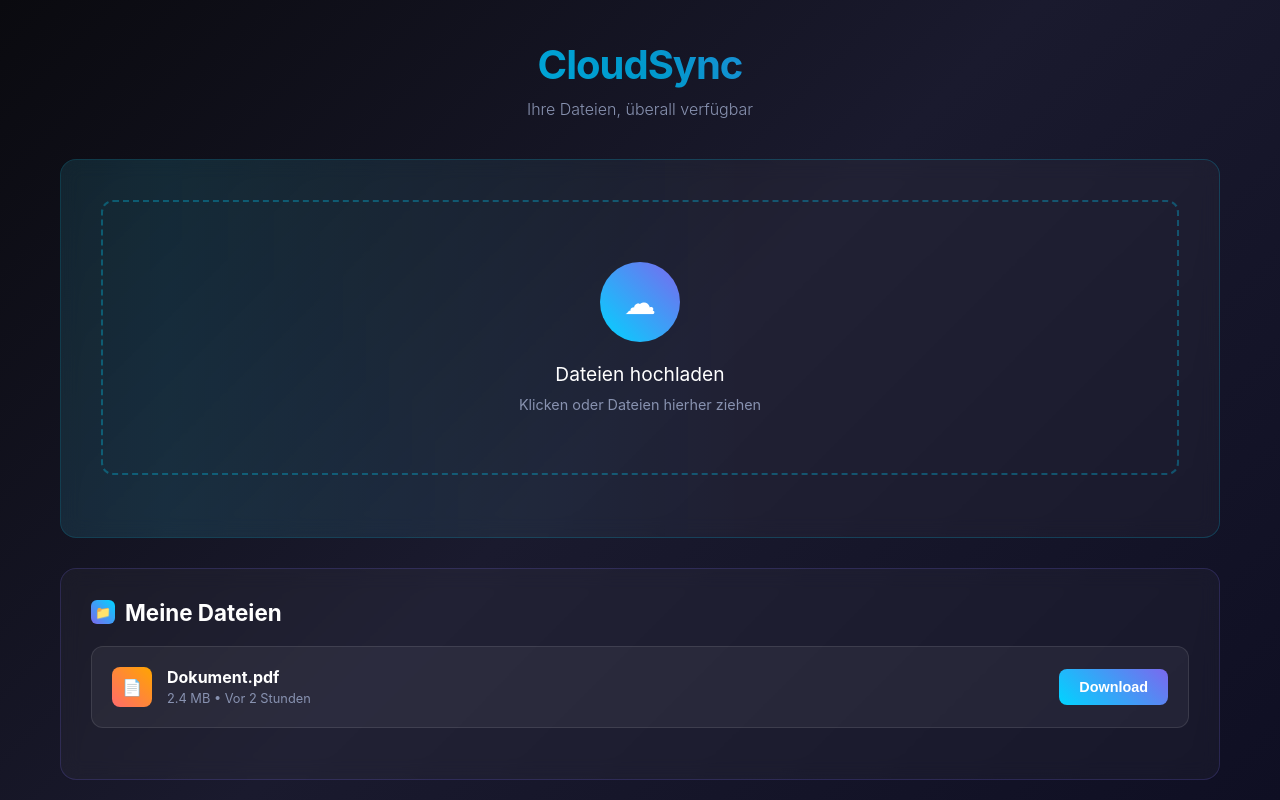
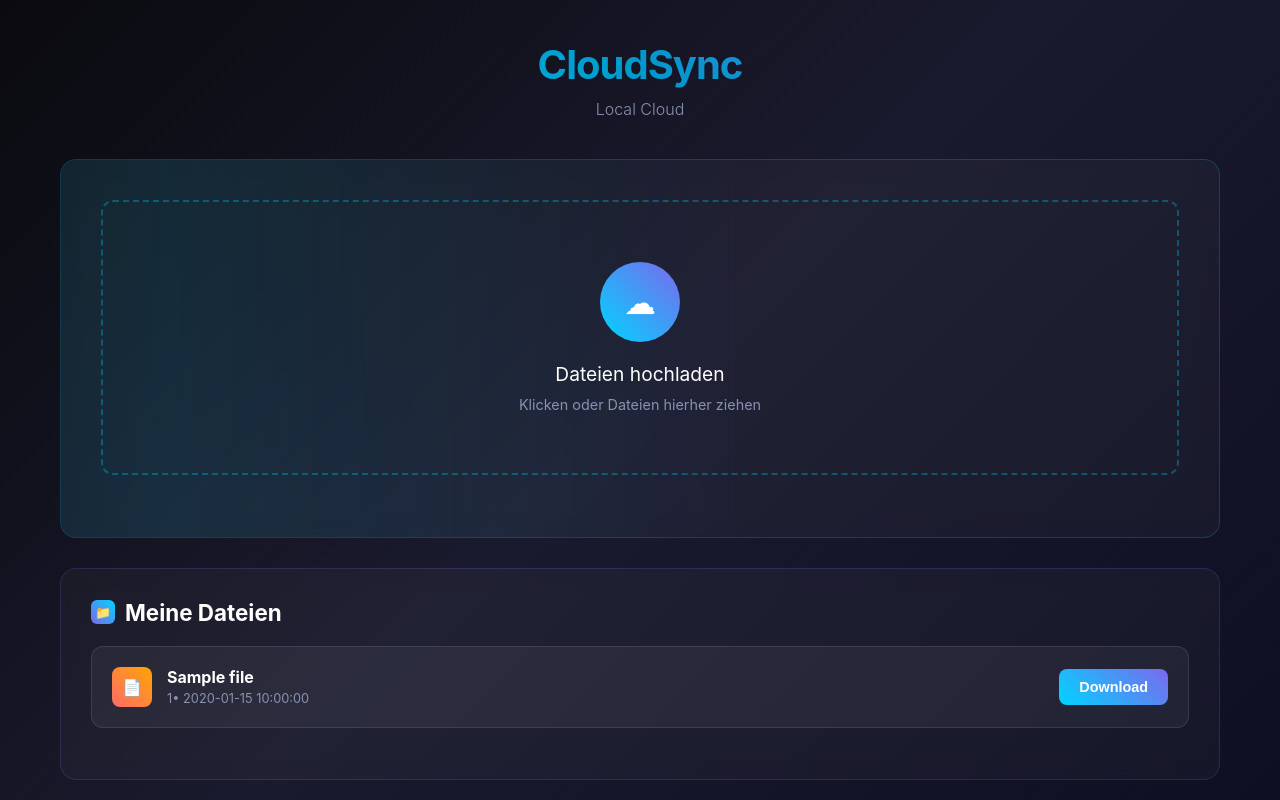
Before and after one commit to Haifishbro209/local_cloud, a Flask app: template templates/index.html in a window 1280 px wide. Run offline with Flask 3, Linux system fonts and the light colour scheme; the template is opened without the code that fills it: most values are stand-ins (such as "Sample title", 1, 10 or a date in 2020).

Commit message:
some error when downloading

```diff
--- a/app.py
+++ b/app.py
@@ -2,9 +2,18 @@ from flask import *
 
 app = Flask(__name__)
 
+
+files = [{"name":"wow","size": "10MB", "upload_time":"13:00", "download_url":"/download"}]
+
 @app.route("/")
-def landingpage():
-    return render_template("index.html")
+def index():
+    return render_template("index.html", files = files)
+
+@app.route("/download/<name>")
+def download(name):
+    path = f"/storage/{name}"
+    return send_file(path, as_attachment=True)
+
 
 if __name__ == "__main__":
     app.run(host="0.0.0.0", port=8000, debug=True)
--- a/templates/index.html
+++ b/templates/index.html
@@ -3,14 +3,14 @@
 <head>
     <meta charset="UTF-8">
     <meta name="viewport" content="width=device-width, initial-scale=1.0">
-    <title>CloudSync</title>
+    <title>LocalCloud</title>
 <link rel="stylesheet" href="{{url_for('static',filename = 'css/index.css')}}">
 </head>
 <body>
     <div class="container">
         <header>
             <h1 class="logo">CloudSync</h1>
-            <p class="tagline">Ihre Dateien, überall verfügbar</p>
+            <p class="tagline">Local Cloud</p>
         </header>
 
         <div class="main-content">
@@ -30,18 +30,18 @@
                 </h2>
 
                 <div class="file-list">
-
+                    {% for file in files %}
                     <div class="file-item">
                         <div class="file-info">
                             <div class="file-icon">📄</div>
                             <div class="file-details">
-                                <h4>Dokument.pdf</h4>
-                                <div class="file-meta">2.4 MB • Vor 2 Stunden</div>
+                                <h4>{{file["name"]}}</h4>
+                                <div class="file-meta">{{file["size"]}}• {{file["upload_time"]}}</div>
                             </div>
                         </div>
-                        <button class="download-btn">Download</button>
+                        <a href="/download/{{file['name']}}"><button class="download-btn">Download</button></a>
                     </div>
-
+                    {% endfor %}
 
                 </div>
             </section>
```
Also changed, not shown: 1 other file.
